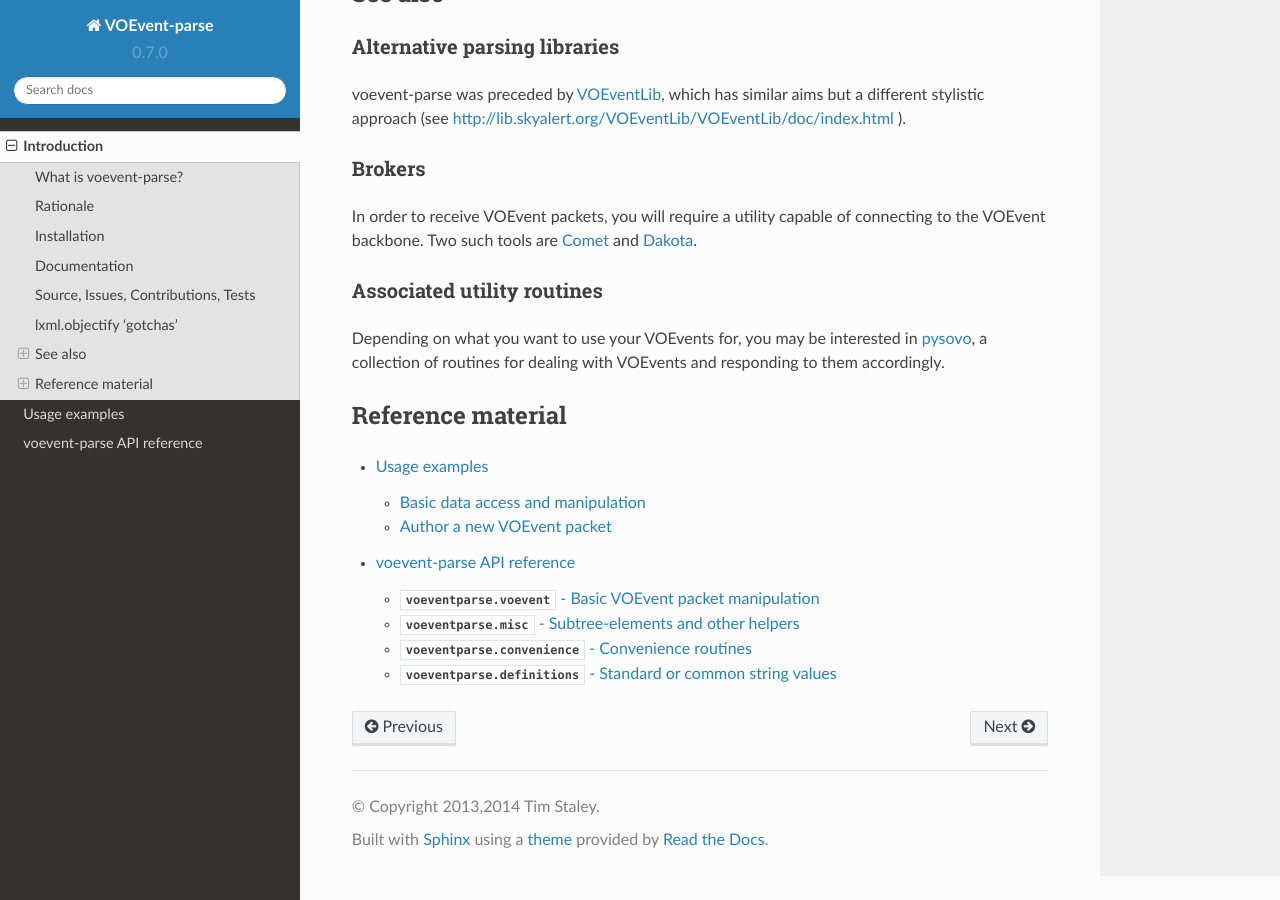
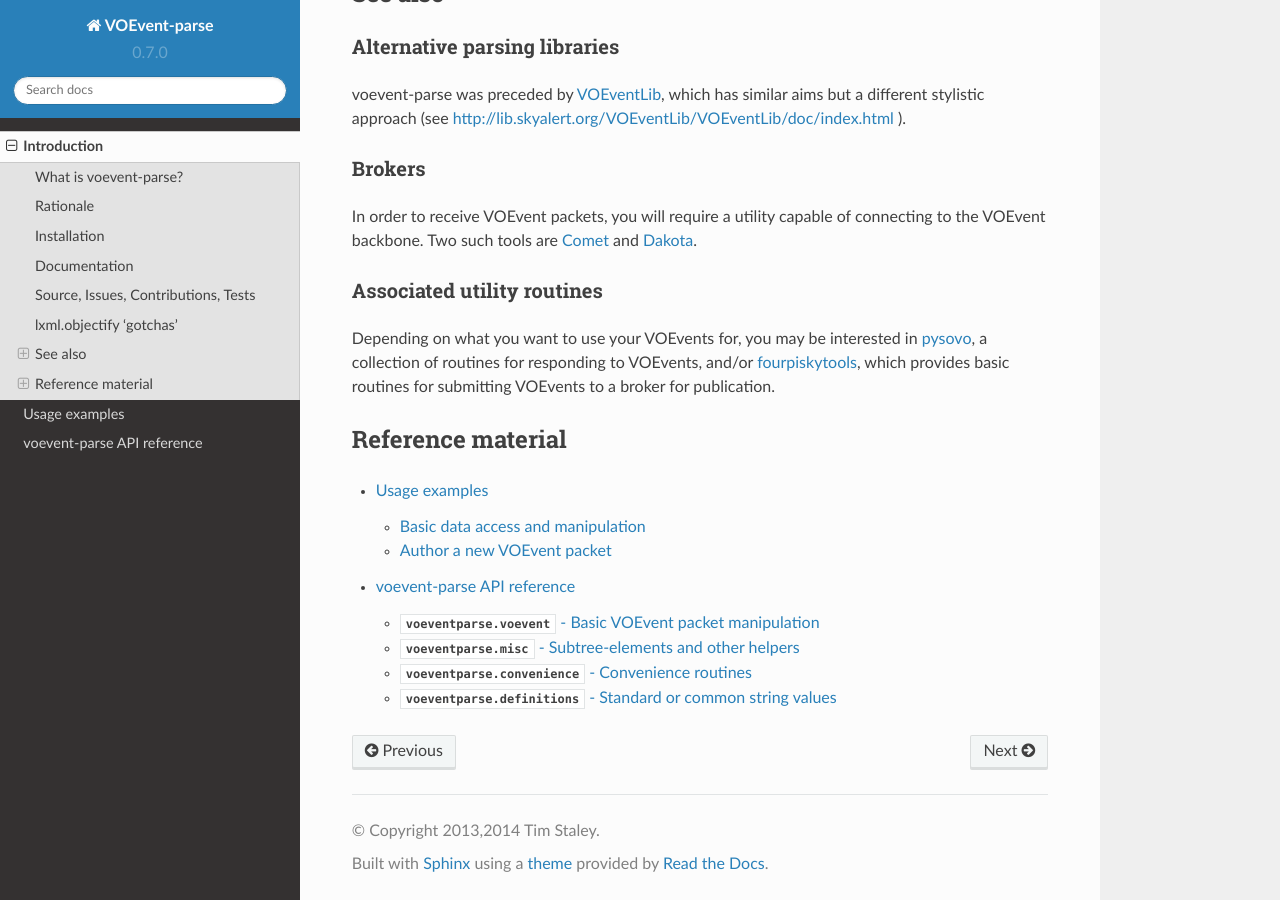
Before and after one commit to timstaley/voevent-parse, a Sphinx documentation site: the page built from documentation/source/intro.rst, in a window 1280 px wide and 900 px high, scrolled down 2554 px. Built offline with Sphinx 7.4.7 and the Read the Docs theme 2.0.0, drawn with Linux system fonts in a browser that asks for light colours; the version number is read from the project's files by our own code.

Commit message:
Mention fourpiskytools

```diff
--- a/documentation/source/intro.rst
+++ b/documentation/source/intro.rst
@@ -143,8 +143,9 @@ Associated utility routines
 ~~~~~~~~~~~~~~~~~~~~~~~~~~~
 Depending on what you want to use your VOEvents for, you may be interested
 in `pysovo <https://github.com/timstaley/pysovo>`_,
-a collection of routines for dealing with VOEvents and
-responding to them accordingly.
+a collection of routines for responding to VOEvents, and/or
+`fourpiskytools <https://github.com/timstaley/fourpiskytools>`_, which provides
+basic routines for submitting VOEvents to a broker for publication.
 
 
 Reference material
```
